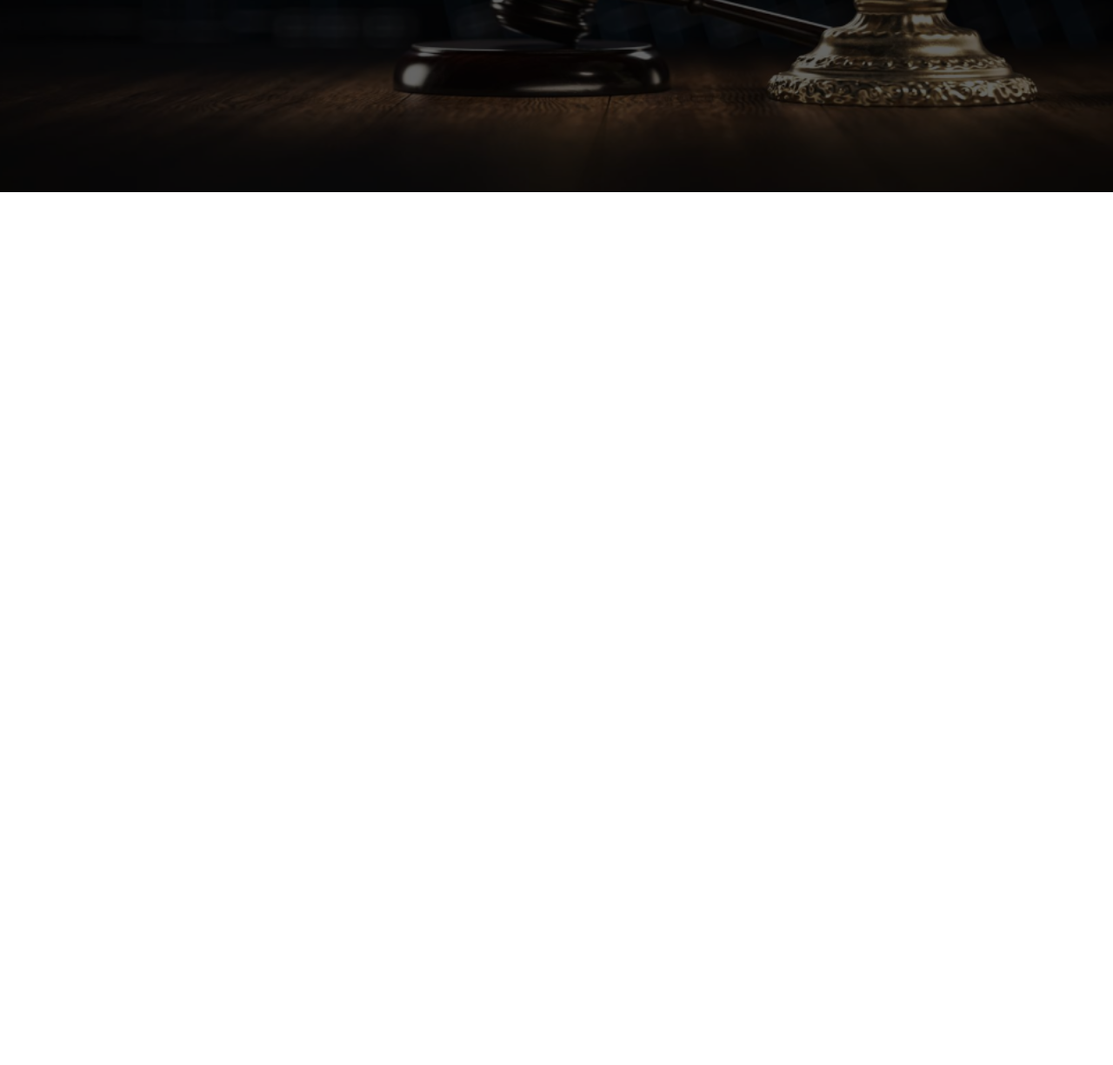
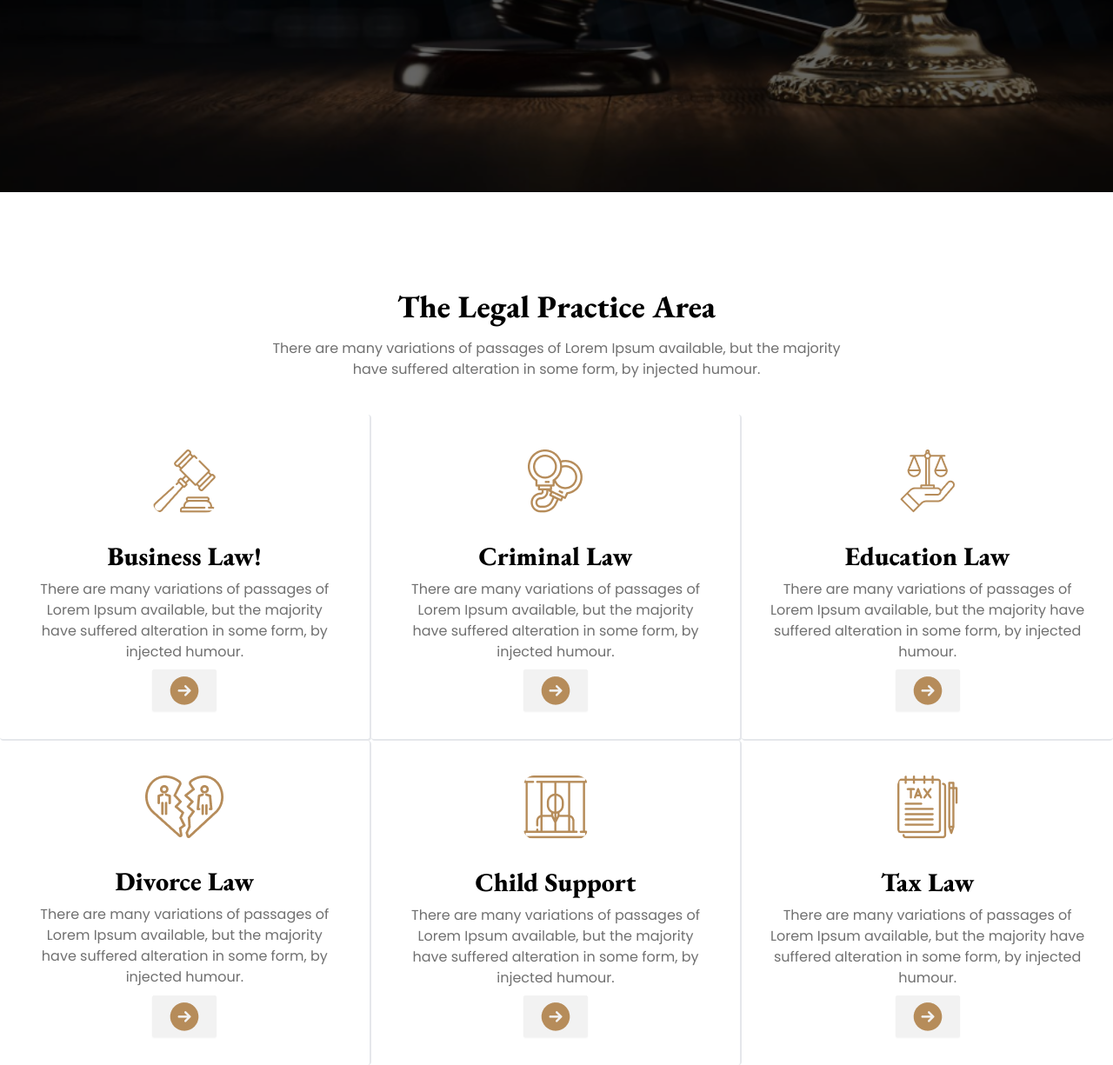
Before and after one commit to NurMufaccer/legal-solution-website, a plain HTML site: page index.html in a window 1280 px wide. Shown: the part 579-1804 px from the top of the page at 87% size. Before the commit the page ends 800 px from the top, so only its background shows below. Drawn offline with nearby package versions, Linux system fonts and the light colour scheme.

Commit message:
finished Practice Area section

```diff
--- a/index.html
+++ b/index.html
@@ -72,7 +72,7 @@
             <div class="hero-overlay bg-opacity-60"></div>
             <div class="hero-content text-center text-neutral-content">
               <div class="">
-                <h1 class="mb-5 font-eb text-7xl font-extrabold">We Provide Effective
+                <h1 class="mb-5 font-eb text-5xl font-extrabold">We Provide Effective
                     <br>Legal Solutions</h1>
                 <p class="mb-5 font-poppins font-normal text-base text-[#E7E7E7]">There are many variations of passages of Lorem Ipsum available, but the majority
                     <br>have suffered alteration in some form, by injected humour.</p>
@@ -84,7 +84,97 @@
             </div>
           </div>
     </header>
-    <main></main>
+    <main class="container mx-auto">
+      <!-- practice area -->
+      <section class="mt-28">
+        <div class="space-y-4">
+          <h3 class="font-extrabold text-center text-4xl font-eb">The Legal Practice Area</h3>
+        <p class="font-poppins font-normal text-base text-center text-[#707070]">There are many variations of passages of Lorem Ipsum available, but the majority
+          <br> have suffered alteration in some form, by injected humour.</p>
+        </div>
+        <!-- card section -->
+        <div class="mt-10 grid grid-cols-1 md:grid-cols-2 lg:grid-cols-3  ">
+          <!-- card-1 -->
+          <div class="card md:border-r-2 border-b-2 ">
+            <figure class="px-10 pt-10">
+              <img src="./images/business.png" alt="" class="rounded-xl" />
+            </figure>
+            <div class="card-body items-center text-center">
+              <h2 class="font-extrabold text-3xl font-eb">Business Law!</h2>
+              <p class="font-poppins font-normal text-base text-[#707070]">There are many variations of passages of Lorem Ipsum available, but the majority have suffered alteration in some form, by injected humour.</p>
+              <div class="card-actions">
+                <button class="btn"><img src="./images/frame2.png" alt=""></button>
+              </div>
+            </div>
+          </div>
+          <!-- card-2 -->
+          <div class="card lg:border-r-2 border-b-2">
+            <figure class="px-10 pt-10">
+              <img src="./images/criminal.png" alt="" class="rounded-xl" />
+            </figure>
+            <div class="card-body items-center text-center">
+              <h2 class="font-extrabold text-3xl font-eb">Criminal Law</h2>
+              <p class="font-poppins font-normal text-base text-[#707070]">There are many variations of passages of Lorem Ipsum available, but the majority have suffered alteration in some form, by injected humour.</p>
+              <div class="card-actions">
+                <button class="btn"><img src="./images/frame2.png" alt=""></button>
+              </div>
+            </div>
+          </div>
+          <!-- card-3 -->
+          <div class="card md:border-r-2 lg:border-r-0 border-b-2">
+            <figure class="px-10 pt-10">
+              <img src="./images/education.png" alt="" class="rounded-xl" />
+            </figure>
+            <div class="card-body items-center text-center">
+              <h2 class="font-extrabold text-3xl font-eb">Education Law</h2>
+              <p class="font-poppins font-normal text-base text-[#707070]">There are many variations of passages of Lorem Ipsum available, but the majority have suffered alteration in some form, by injected humour.</p>
+              <div class="card-actions">
+                <button class="btn"><img src="./images/frame2.png" alt=""></button>
+              </div>
+            </div>
+          </div>
+          <!-- card-4 -->
+          <div class="card lg:border-r-2 border-b-2 md:border-b-2 lg:border-b-0">
+            <figure class="px-10 pt-10">
+              <img src="./images/divorce.png" alt="" class="rounded-xl" />
+            </figure>
+            <div class="card-body items-center text-center">
+              <h2 class="font-extrabold text-3xl font-eb">Divorce Law</h2>
+              <p class="font-poppins font-normal text-base text-[#707070]">There are many variations of passages of Lorem Ipsum available, but the majority have suffered alteration in some form, by injected humour.</p>
+              <div class="card-actions">
+                <button class="btn"><img src="./images/frame2.png" alt=""></button>
+              </div>
+            </div>
+          </div>
+          <!-- card-5 -->
+          <div class="card md:border-r-2 border-b-2 md:border-b-2 lg:border-b-0">
+            <figure class="px-10 pt-10">
+              <img src="./images/child.png" alt="" class="rounded-xl" />
+            </figure>
+            <div class="card-body items-center text-center">
+              <h2 class="font-extrabold text-3xl font-eb">Child Support</h2>
+              <p class="font-poppins font-normal text-base text-[#707070]">There are many variations of passages of Lorem Ipsum available, but the majority have suffered alteration in some form, by injected humour.</p>
+              <div class="card-actions">
+                <button class="btn"><img src="./images/frame2.png" alt=""></button>
+              </div>
+            </div>
+          </div>
+          <!-- card-6 -->
+          <div class="card border-b-2 md:border-b-2 lg:border-b-0">
+            <figure class="px-10 pt-10">
+              <img src="./images/tax.png" alt="" class="rounded-xl" />
+            </figure>
+            <div class="card-body items-center text-center">
+              <h2 class="font-extrabold text-3xl font-eb">Tax Law</h2>
+              <p class="font-poppins font-normal text-base text-[#707070]">There are many variations of passages of Lorem Ipsum available, but the majority have suffered alteration in some form, by injected humour.</p>
+              <div class="card-actions">
+                <button class="btn"><img src="./images/frame2.png" alt=""></button>
+              </div>
+            </div>
+          </div>
+        </div>
+      </section>
+    </main>
     <footer></footer>
 </body>
 </html>
```
